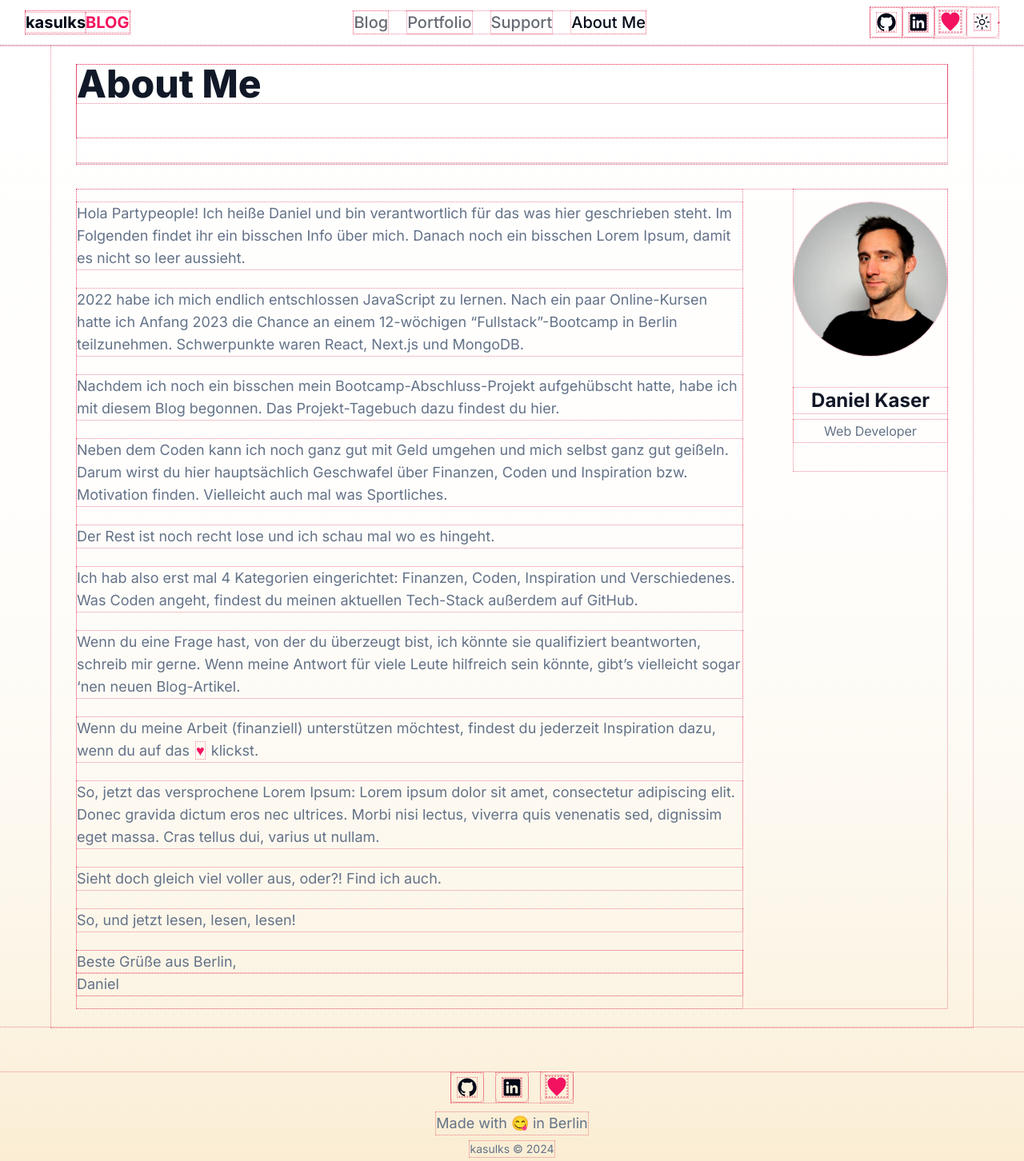
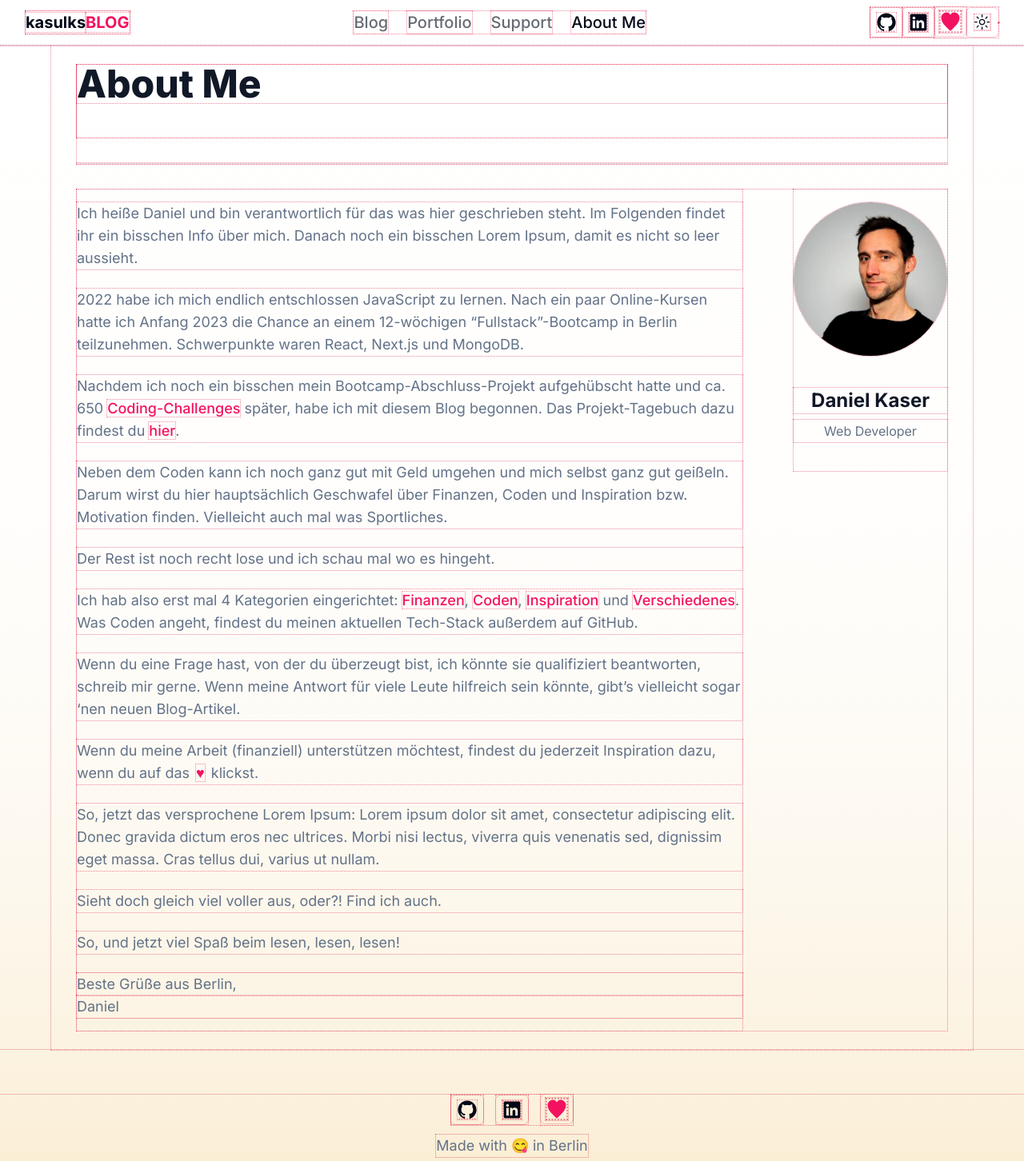
Before and after one commit to kasulk/blog, a Next.js app: page /aboutme in a window 1280 px wide. Shown: the top 1452 px of the page at 80% size. Built offline with nearby package versions, Linux system fonts and the light colour scheme.

Commit message:
add links to About page

```diff
--- a/src/app/aboutme/page.tsx
+++ b/src/app/aboutme/page.tsx
@@ -1,12 +1,12 @@
 import { Metadata } from "next";
-import { Link, PageHeader, SupportButton } from "@/components";
+import { Link, LinkExternal, PageHeader } from "@/components";
 import { Avatar, AvatarImage, AvatarFallback } from "@/components/ui/avatar";
 import { siteConfig } from "@/config";
-import { getInitials } from "@/lib/utils";
+import { getInitials, getSocialUrl } from "@/lib/utils";
 
 export const metadata: Metadata = {
   title: `About Me | ${siteConfig.name}`,
-  description: "Information about me",
+  description: "Einige Informationen über mich",
 };
 
 const { owner } = siteConfig;
@@ -38,10 +38,9 @@ export default async function AboutMePage() {
         </div>
         <div className="flex flex-col space-y-6 py-4 text-lg text-muted-foreground">
           <p className="m-0">
-            Hola Partypeople! Ich heiße Daniel und bin verantwortlich für das
-            was hier geschrieben steht. Im Folgenden findet ihr ein bisschen
-            Info über mich. Danach noch ein bisschen Lorem Ipsum, damit es nicht
-            so leer aussieht.
+            Ich heiße Daniel und bin verantwortlich für das was hier geschrieben
+            steht. Im Folgenden findet ihr ein bisschen Info über mich. Danach
+            noch ein bisschen Lorem Ipsum, damit es nicht so leer aussieht.
           </p>
           <p>
             2022 habe ich mich endlich entschlossen JavaScript zu lernen. Nach
@@ -51,8 +50,13 @@ export default async function AboutMePage() {
           </p>
           <p>
             Nachdem ich noch ein bisschen mein Bootcamp-Abschluss-Projekt
-            aufgehübscht hatte, habe ich mit diesem Blog begonnen. Das
-            Projekt-Tagebuch dazu findest du hier.
+            aufgehübscht hatte und ca. 650{" "}
+            <LinkExternal href={getSocialUrl("Codewars")}>
+              Coding-Challenges
+            </LinkExternal>{" "}
+            später, habe ich mit diesem Blog begonnen. Das Projekt-Tagebuch dazu
+            findest du{" "}
+            <Link href="/blog/projekt-tagebuch-blog-tag-1">hier</Link>.
           </p>
           <p>
             Neben dem Coden kann ich noch ganz gut mit Geld umgehen und mich
@@ -62,9 +66,12 @@ export default async function AboutMePage() {
           </p>
           <p>Der Rest ist noch recht lose und ich schau mal wo es hingeht.</p>
           <p>
-            Ich hab also erst mal 4 Kategorien eingerichtet: Finanzen, Coden,
-            Inspiration und Verschiedenes. Was Coden angeht, findest du meinen
-            aktuellen Tech-Stack außerdem auf GitHub.
+            Ich hab also erst mal 4 Kategorien eingerichtet:{" "}
+            <Link href="/category/finanzen">Finanzen</Link>,{" "}
+            <Link href="/category/coden">Coden</Link>,{" "}
+            <Link href="/category/inspiration">Inspiration</Link> und{" "}
+            <Link href="/category/verschiedenes">Verschiedenes</Link>. Was Coden
+            angeht, findest du meinen aktuellen Tech-Stack außerdem auf GitHub.
           </p>
           <p>
             Wenn du eine Frage hast, von der du überzeugt bist, ich könnte sie
@@ -78,6 +85,7 @@ export default async function AboutMePage() {
             <Link href="/support" className="mx-2">
               ♥
             </Link>
+            <span className="sr-only">Herz</span>
             klickst.
           </p>
           <p>
@@ -87,10 +95,10 @@ export default async function AboutMePage() {
             Cras tellus dui, varius ut nullam.
           </p>
           <p>Sieht doch gleich viel voller aus, oder?! Find ich auch.</p>
-          <p>So, und jetzt lesen, lesen, lesen!</p>
-          <p>
-            <div>Beste Grüße aus Berlin,</div>
-            <div>Daniel</div>
+          <p>So, und jetzt viel Spaß beim lesen, lesen, lesen!</p>
+          <p className="flex flex-col">
+            <span>Beste Grüße aus Berlin,</span>
+            <span>Daniel</span>
           </p>
         </div>
       </div>
```
